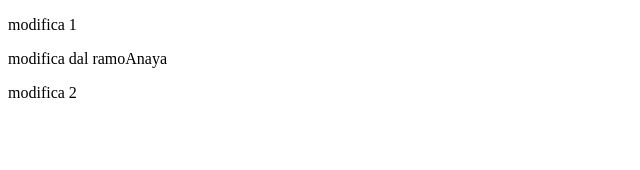
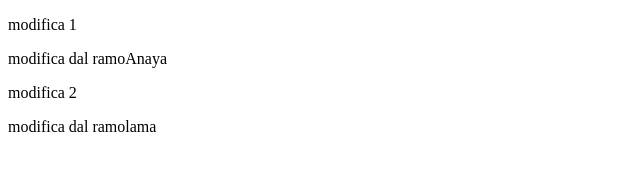
Before and after one commit to laboint20/recupero4B, a plain HTML site: page index.html in a window 1280 px wide. Shown: the whole page, without its empty margins (0-640 px from the left). Drawn offline with Linux system fonts and the light colour scheme.

Commit message:
aggiunto paragrafo dal ramolama

```diff
--- a/index.html
+++ b/index.html
@@ -9,5 +9,6 @@
     <p>modifica 1</p>
     <p>modifica dal ramoAnaya</p>
     <p>modifica 2</p>
+    <p> modifica dal ramolama</p>
 </body>
 </html>
```
